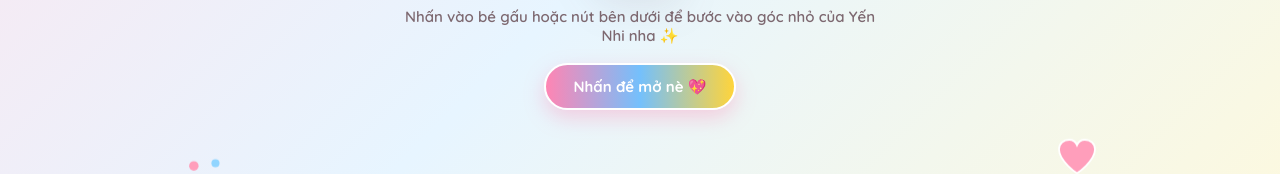
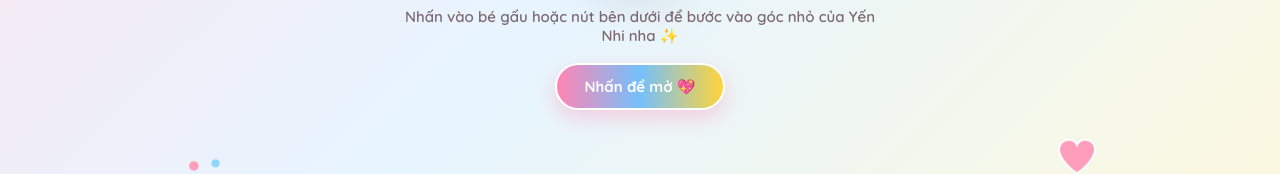
Before and after one commit to yeensnhi0111-art/Thi-t-k-Web-Nguy-n-Hu-nh-Y-n-Nhi-, a plain HTML site: page index.html in a window 1280 px wide. Shown: the part 472-646 px from the top of the page. Drawn offline with Linux system fonts and the light colour scheme.

Commit message:
Update index.html

```diff
--- a/index.html
+++ b/index.html
@@ -580,7 +580,7 @@
         </svg>
 
         <p class="welcome-sub">Nhấn vào bé gấu hoặc nút bên dưới để bước vào góc nhỏ của Yến Nhi nha ✨</p>
-        <button id="openSiteBtn" class="enter-btn" type="button">Nhấn để mở nè 💖</button>
+        <button id="openSiteBtn" class="enter-btn" type="button">Nhấn để mở 💖</button>
     </div>
 
     <!-- Nhạc nền đuôi .m4a -->
```
